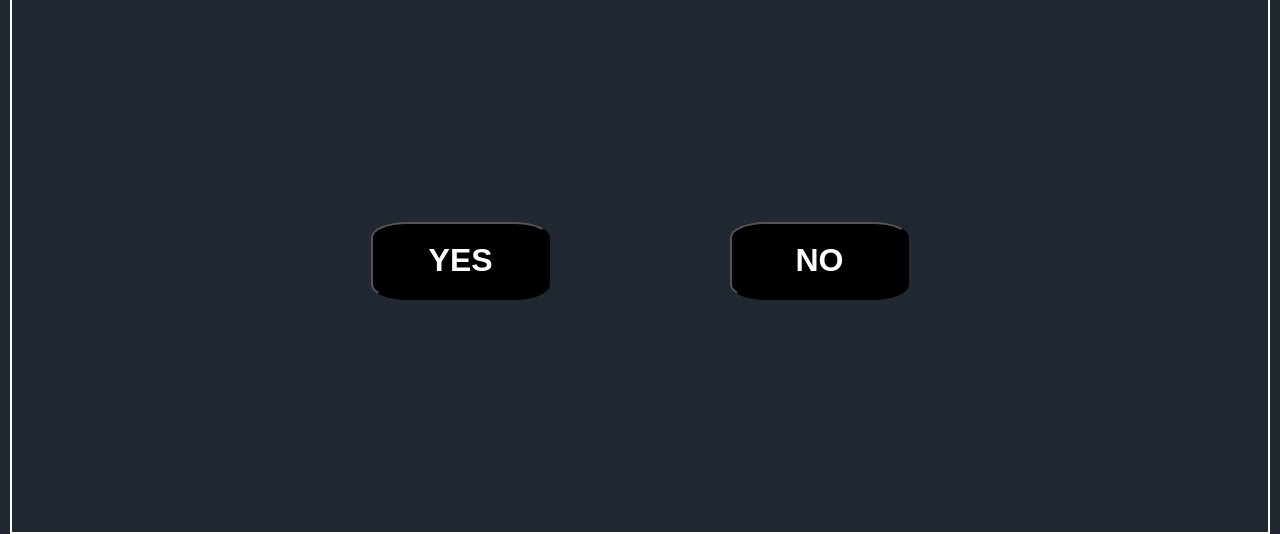
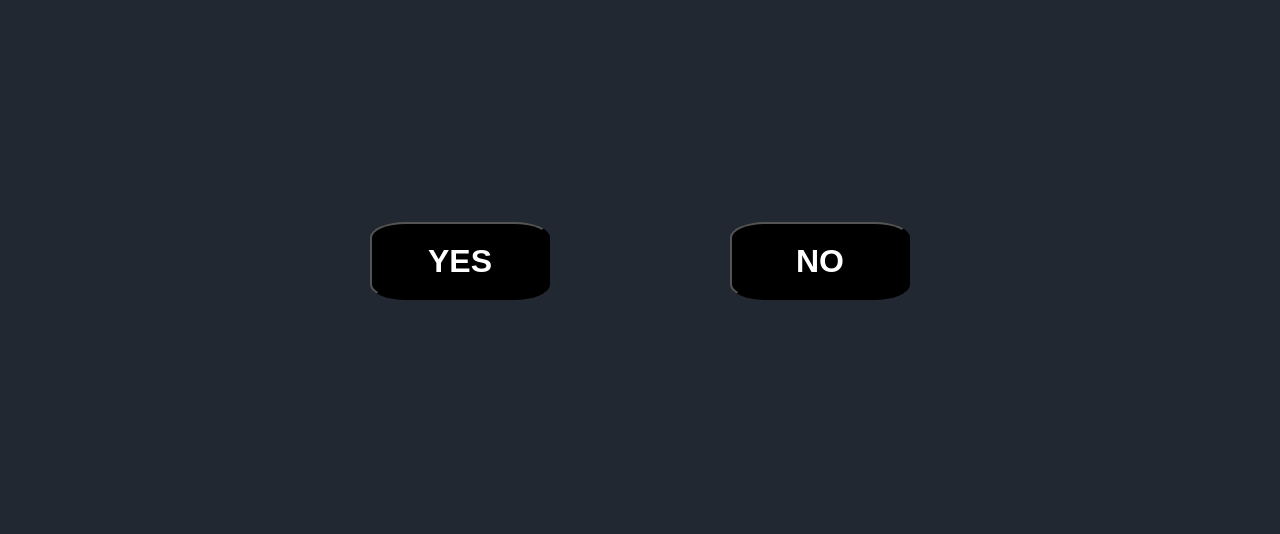
Before and after one commit to debakinandan07/Rickroll_Romance, a plain HTML site: page index.html in a window 1280 px wide. Shown: the part 320-854 px from the top of the page. Drawn offline with Linux system fonts and the light colour scheme.

Commit message:
Update style.css

```diff
--- a/style.css
+++ b/style.css
@@ -29,7 +29,7 @@ body {
   display: grid;
   grid-template-rows: repeat(7, 1fr);
   grid-template-columns: repeat(7, 1fr);
-  border: 2px solid white;
+/*   border: 2px solid white; */
   height: 70%;
 }
 
```
